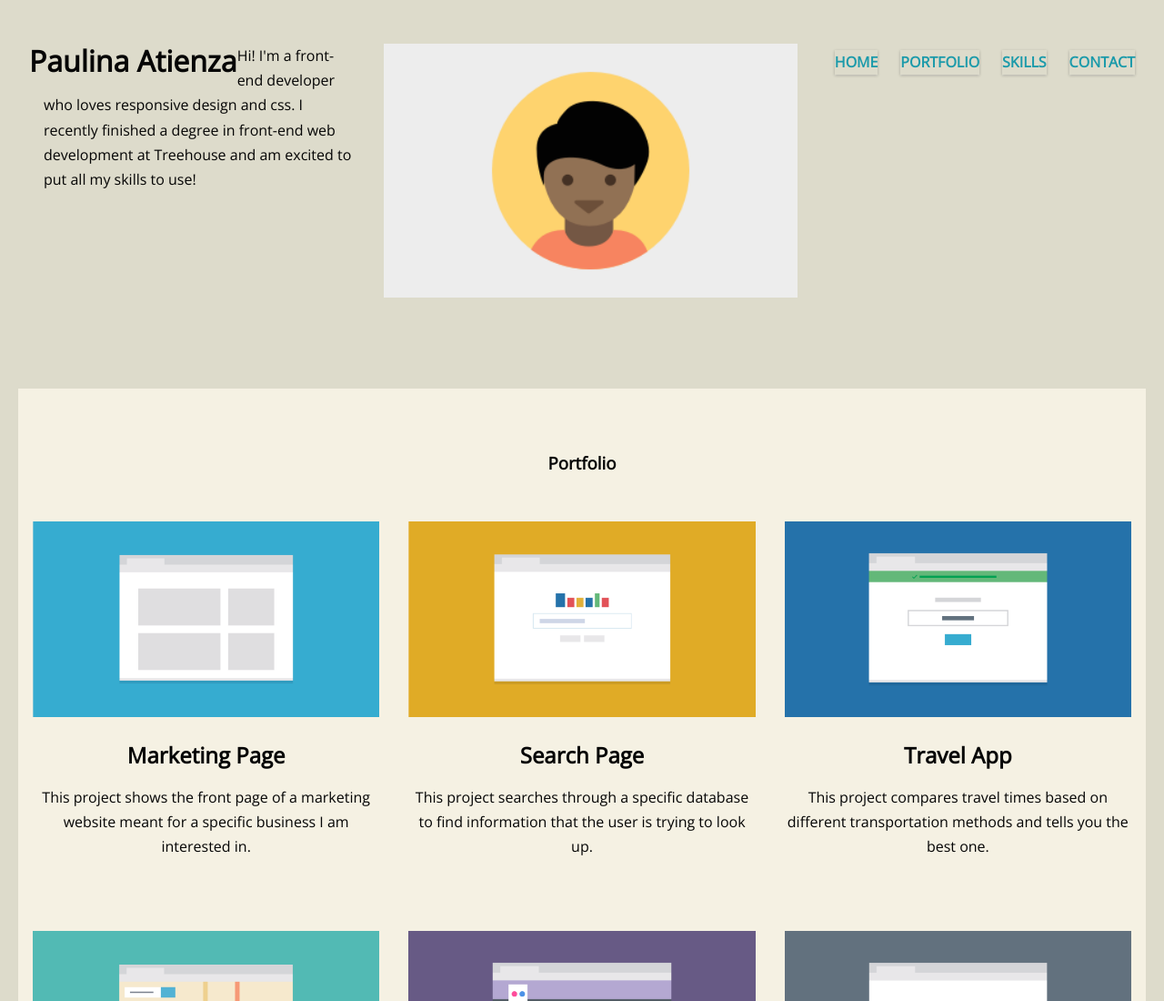
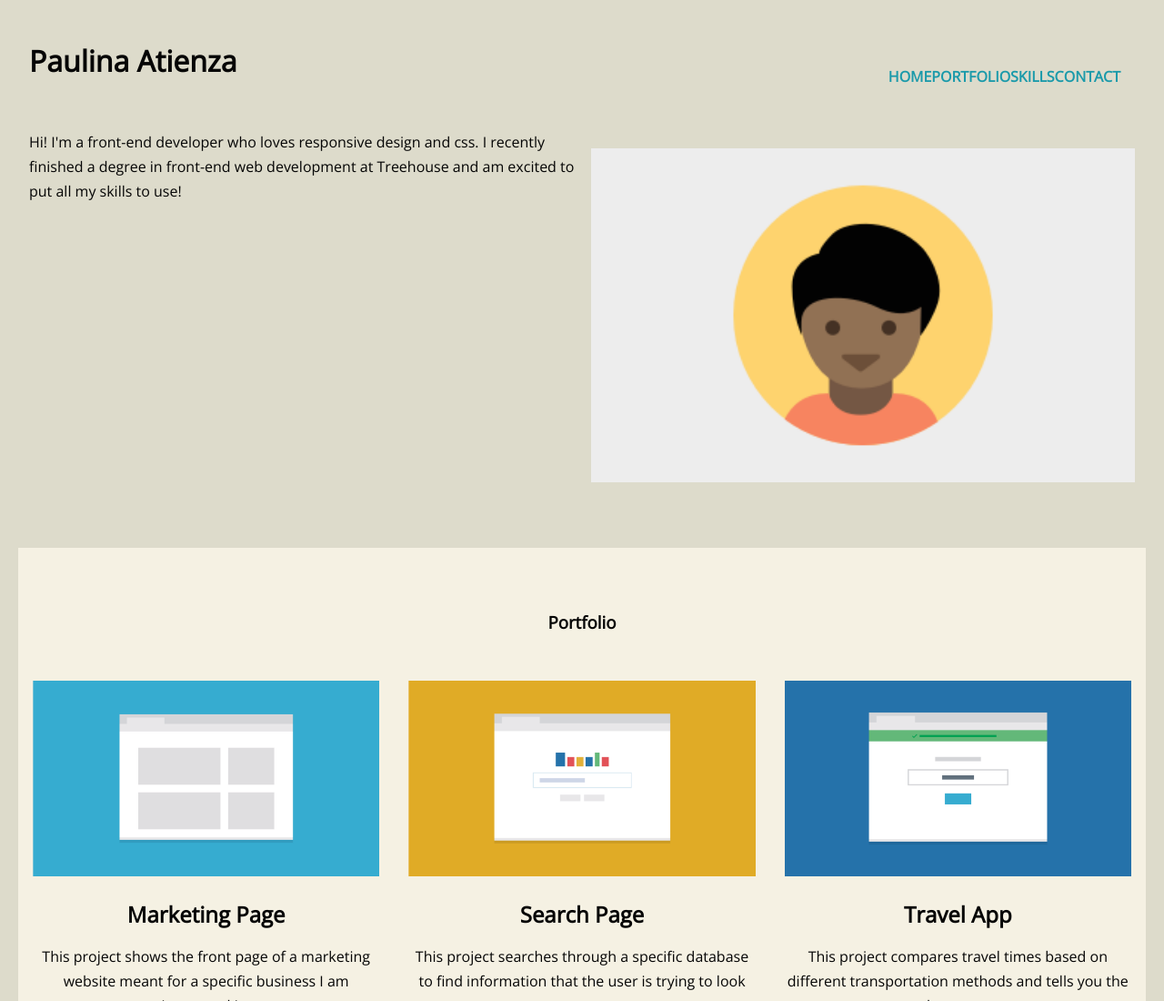
Before and after one commit to PaulinaAtienza/fewd-treehouse-project-2, a plain HTML site: page index.html in a window 1280 px wide. Shown: the top 1100 px of the page at 91% size. Drawn offline with nearby package versions, Linux system fonts and the light colour scheme.

Commit message:
Added more padding values and fixed css for more readability

```diff
--- a/css/styles.css
+++ b/css/styles.css
@@ -25,8 +25,6 @@ a:hover {
 
 a:active {
     color: #d8d19f;
-    box-shadow: inset 0 1px 3px rgba(0, 0, 0, 0.25),
-                0 1px 1px rgba(255, 255, 255, 0.3);
 }
 
 ul {
@@ -39,6 +37,11 @@ img {
 }
 
 /* Class Styles */
+
+.profile-pic {
+    padding-top: 20px;
+    padding-bottom: 20px;
+}
 
 .container {
     background-color: #f5f1e3;
@@ -53,10 +56,13 @@ img {
     background-color: #d8d19f;
 }
 
+.name {
+    padding-bottom: 25px;
+}
+
 .main-header,
 .contact-info {
-    padding-left: 1em;
-    padding-right: 1em;
+    padding: 2em 1em;
 }
 
 .main-nav li {
@@ -71,6 +77,11 @@ img {
     padding: 10px 15px;
     display: block;
     text-transform: uppercase;
+}
+
+.main-nav a:active {
+    box-shadow: inset 0 1px 3px rgba(0, 0, 0, 0.25),
+                0 1px 1px rgba(255, 255, 255, 0.3);
 }
 
 .col {
@@ -105,41 +116,36 @@ img {
 
 @media (min-width: 768px) {
 
-    .main-nav {
-        float: right;
+    .main-header {
+        padding: 2em 2em;
+    }
+
+    .main-nav ul {
+        padding: 1em 1em;
+    }
+
+    .main-nav li,
+    .main-nav a {
+        display: inline;
     }
 
     .main-nav li {
-        float: left;
-        margin-left: 25px;
         background: none;
+        box-shadow: none;
     }
 
-    .main-nav a {
-        padding: 0;
-    }
-
-    .main-header {
-        padding: 2em;
-    }
-
-    .name {
-        float: left;
+    a:active {
+        box-shadow: none;
     }
 
     .profile-pic {
         float: right;
-        width: 40%;
-        margin-left: 1em;
-        margin-bottom: 3em;
-        padding-left: 1em;
-        padding-right: 1em;
+        width: 50%;
+        padding-left: 10px;
     }
 
     .intro {
         text-align: left;
-        padding-left: 1em;
-        padding-right: 1em;
     }
 
     .col {
@@ -189,19 +195,38 @@ img {
 
 @media (min-width: 1024px) {
 
+    .name {
+        float: left;
+    }
+
+    .main-header {
+        padding: 2em 2em;
+    }
+
+    .main-nav {
+        float: right;
+    }
+
+    .main-nav li {
+        float: left;
+        background: none;
+        box-shadow: none;
+    }
+
+    .main-nav a {
+        padding: 0;
+    }
+
+    a:active {
+        box-shadow: none;
+    }
+
     .profile-pic {
         float: right;
-        width: 40%;
-        margin-left: 1em;
-        margin-bottom: 3em;
-        padding-left: 1em;
-        padding-right: 1em;
     }
 
     .intro {
         text-align: left;
-        padding-left: 1em;
-        padding-right: 1em;
     }
 
     .col {
--- a/index.html
+++ b/index.html
@@ -9,10 +9,11 @@
     <title>Paulina Atienza's Portfolio</title>
   </head>
   <body>
-    <div class="wrapper clearfix">
-      <header class="main-header clearfix">
+    <div class="wrapper">
+      <header class="main-header">
+        <div class="top-bar clearfix">
           <h1 class="name">Paulina Atienza</h1>
-        <nav class="main-nav clearfix">
+          <nav class="main-nav">
             <ul>
               <li><a href="index.html">Home</a></li>
               <li><a href="#portfolio">Portfolio</a></li>
@@ -20,6 +21,7 @@
               <li><a href="#contact">Contact</a></li>
             </ul>
           </nav>
+        </div>
         <article class="profile clearfix">
           <img src="images/responsive-layout-profile.png" class="profile-pic" alt="Paulina's profile picture">
           <p class="intro">Hi! I'm a front-end developer who loves responsive design and css. I recently finished a degree in front-end web development at Treehouse and am excited to put all my skills to use!</p>
```
Lines whose indentation alone changed are shown as unchanged.
